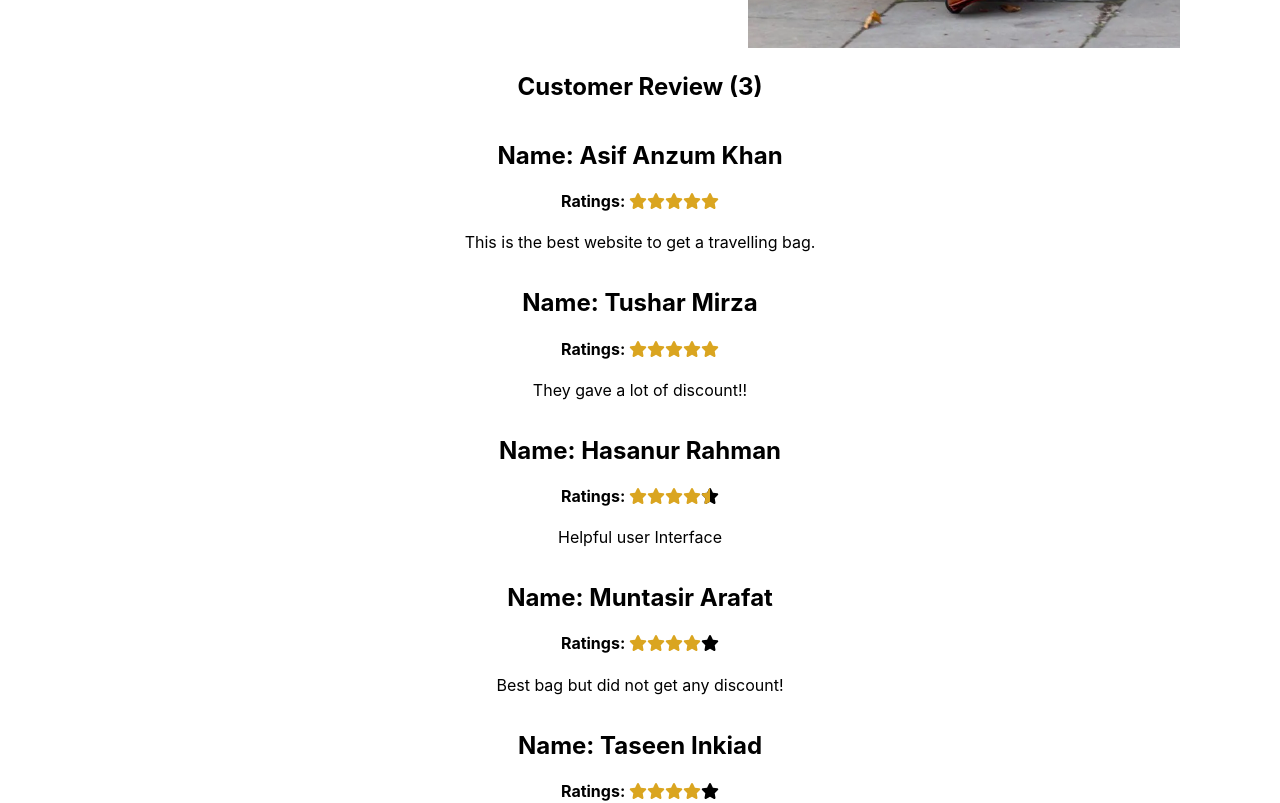
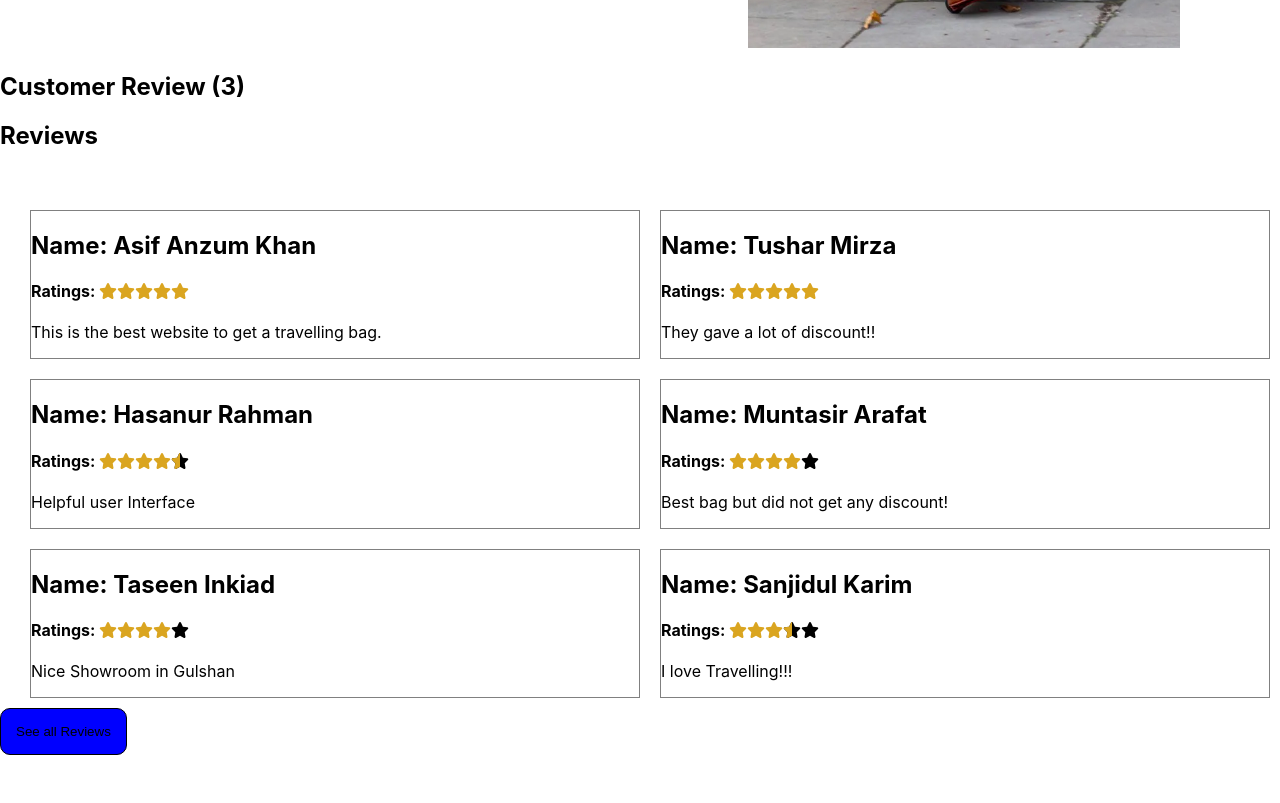
Before and after one commit to MdZillurRahman/product-analysis, a React (Create React App) app: page / in a window 1280 px wide. Shown: the part 580-1383 px from the top of the page. After the commit the page ends 1335 px from the top, so only its background shows below. Built offline with nearby package versions, Linux system fonts and the light colour scheme.

Commit message:
Review done

```diff
--- a/src/App.js
+++ b/src/App.js
@@ -1,4 +1,3 @@
-import logo from './logo.svg';
 import './App.css';
 import Header from './Components/Header/Header';
 import { Route, Routes } from 'react-router-dom';
@@ -11,7 +10,7 @@ import NotFound from './Components/Not Found/NotFound';
 
 function App() {
   return (
-    <div className="App">
+    <div>
       <Header></Header>
       <Routes>
         <Route path="/" element={<Home></Home>}></Route>
--- a/src/Components/Home/Home.css
+++ b/src/Components/Home/Home.css
@@ -1,6 +1,6 @@
 .home{
     display: flex;
-    /* justify-content: space-between; */
+    justify-content: space-between;
     align-items: center;
     margin: 20px 100px;
 }
@@ -13,3 +13,10 @@
 .travelling{
     color:  orange;
 }
+
+.btn{
+    background-color: blue;
+    border: 1px solid;
+    border-radius: 10px;
+    padding: 15px;
+}
--- a/src/Components/Home/Home.js
+++ b/src/Components/Home/Home.js
@@ -1,16 +1,16 @@
-import React, { useState } from 'react';
-import useReview from '../../Hooks/useReview';
+import React from 'react';
+import { Link } from 'react-router-dom';
 import image from '../../images/Men-Genuine-Leather-Travel-Bag-in-Bangladesh.png';
-import Review from '../Review/Review';
+import Reviews from '../Reviews/Reviews';
 import './Home.css';
 
 const Home = () => {
-    const [reviews, setReviews] = useReview();
+
     return (
         <div>
             <div className='home'>
                 <div className='writtenPart'>
-                    <h1>Best Choice In Your <span className='travelling'>Travelling</span></h1>
+                    <h1>Best Choice In Your <br /> <span className='travelling'>Travelling</span></h1>
                     <p>We serve the best travelling bag in Bangladesh. Those travelling bag will be your best friend through your travelling journey.</p>
                 </div>
                 <div>
@@ -20,11 +20,9 @@ const Home = () => {
             <section>
                 <h1>Customer Review (3)</h1>
                 {
-                    reviews.map(review => <Review
-                    key = {review.id}
-                    review = {review}
-                    ></Review>)
+                    <Reviews></Reviews>
                 }
+                <Link to='/reviews'><button className='btn'>See all Reviews</button></Link>
             </section>
         </div>
     );
--- a/src/Components/Review/Review.css
+++ b/src/Components/Review/Review.css
@@ -1,4 +1,5 @@
 .review{
-    display: grid;
-    flex-wrap: wrap;
+    border: 1px solid gray;
+    background-color: ;
+    margin: 10px 10px;
 }
--- /dev/null
+++ b/src/Components/Reviews/Reviews.css
@@ -0,0 +1,6 @@
+.reviews{
+    display: grid;
+    grid-template-columns:repeat(2, 1fr);
+    margin-top: 50px;
+    margin-left: 20px;
+}
--- a/src/Components/Reviews/Reviews.js
+++ b/src/Components/Reviews/Reviews.js
@@ -1,13 +1,14 @@
 import React from 'react';
 import useReview from '../../Hooks/useReview';
 import Review from '../Review/Review';
+import './Reviews.css'
 
 const Reviews = () => {
     const [reviews, setReviews] = useReview();
     return (
         <div>
             <h2>Reviews</h2>
-            <div>
+            <div className='reviews'>
                 {
                     reviews.map(review => <Review
                         key={review.id}
```
